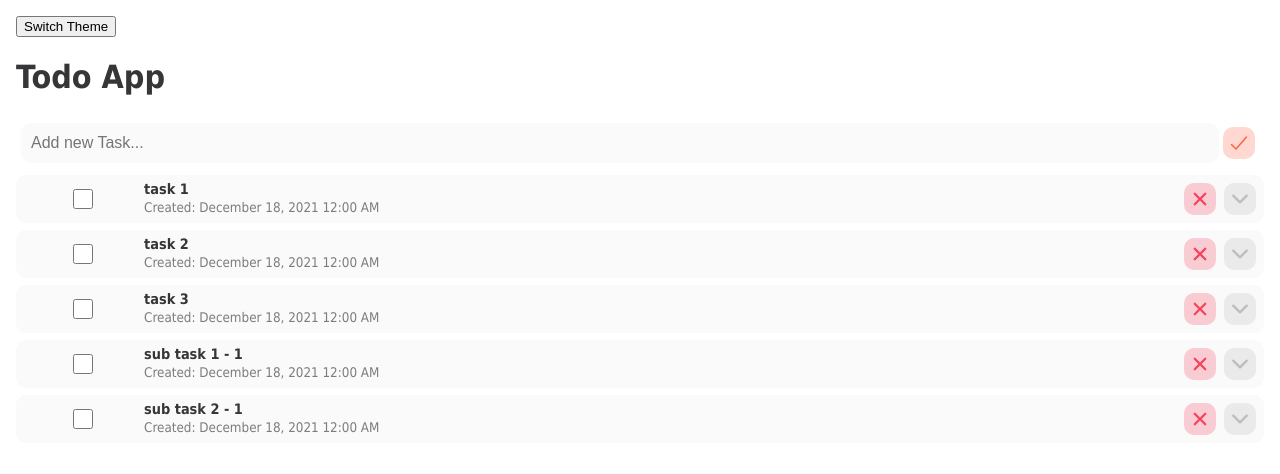
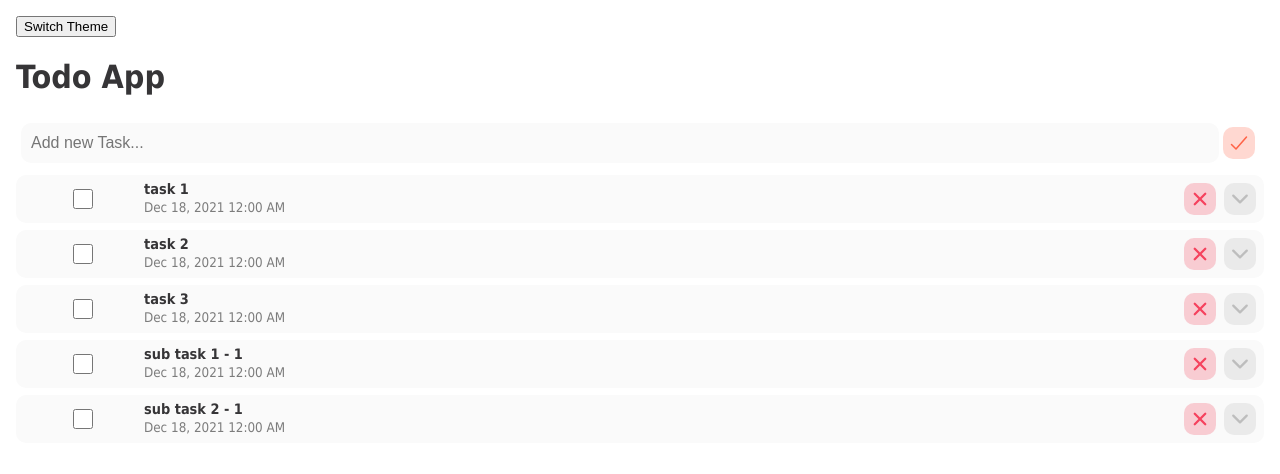
Before and after one commit to mDep07/todo-app, a React (Create React App) app: page / in a window 1280 px wide. Shown: the top 474 px of the page. Built offline with nearby package versions, Linux system fonts and the light colour scheme.

Commit message:
Add finish date

```diff
--- a/src/App.tsx
+++ b/src/App.tsx
@@ -6,6 +6,7 @@ import { GlobalStyles } from "./components/GlobalStyles";
 import { lightTheme, darkTheme } from "./components/Themes"
 
 import Tasks from './components/Tasks';
+import moment from 'moment';
 
 export interface ITask {
   id: string;
@@ -13,6 +14,8 @@ export interface ITask {
   create_date: string;
   finish: boolean;
   task_id?: string;
+  finish_date?: string;
+  expiration_date?: string;
 }
 
 const listTasks: ITask[] = [
@@ -77,7 +80,7 @@ const reducer: Reducer<TState, TAction> = (state, action): TState => {
         ...state,
         tasks: [
           ...tasks.slice(0, taskIndex),
-          {...task, finish: !task.finish },
+          {...task, finish: !task.finish, finish_date: moment().format() },
           ...tasks.slice(taskIndex + 1)
         ]
       };
--- a/src/components/Task.tsx
+++ b/src/components/Task.tsx
@@ -98,7 +98,8 @@ export default function Task({ task, isActive, toggleActive, finish, remove, isC
                 {
                   !isChild &&
                   <StyledDetails>
-                    <small>Created: {moment(task.create_date).format('LLL')}</small>
+                    <small>{moment(task.create_date).format('lll')}</small>
+                    {task.finish_date && <small>{' || '}{moment(task.finish_date).format('lll')}</small>}
                   </StyledDetails>
                 }
             </div>
```
